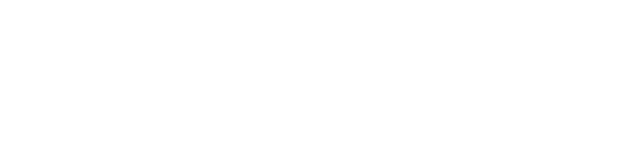
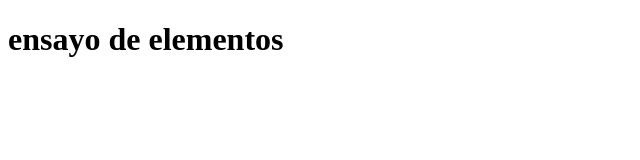
Before and after one commit to JOSELGONZALEZV/nuevo_proyecto, a plain HTML site: page index.html in a window 1280 px wide. Shown: the whole page, without its empty margins (0-640 px from the left). Drawn offline with Linux system fonts and the light colour scheme.

Commit message:
index.htm

```diff
--- a/index.html
+++ b/index.html
@@ -6,6 +6,6 @@
     <title>Document</title>
 </head>
 <body>
-
+  <h1>ensayo de elementos</h1>
 </body>
 </html>
```
